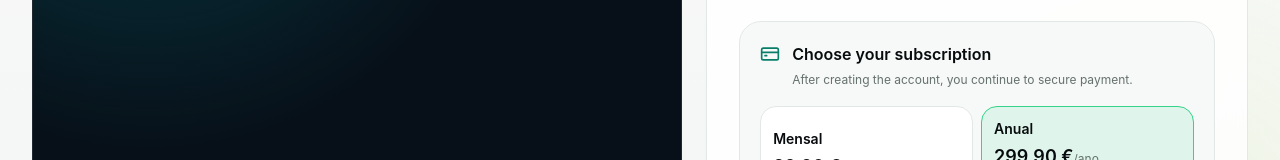
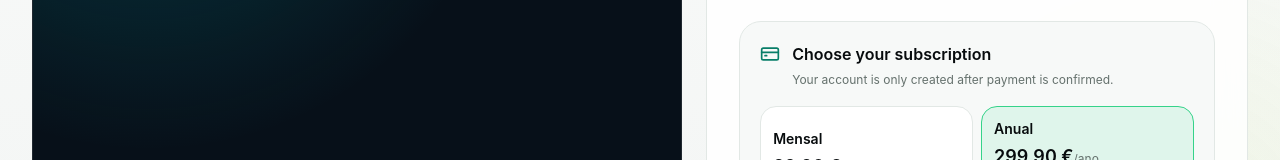
Before and after one commit to potter-53/apexcoach-web, a Next.js app: page /signup in a window 1280 px wide. Both pictures are taken after a click on the button 977 px from the left and 374 px from the top of the page. Shown: the part 482-642 px from the top of the page. Built offline with nearby package versions, Linux system fonts and the light colour scheme; no server answers.

Commit message:
copy: clarify payment-first signup

```diff
--- a/app/signup/SignupClient.jsx
+++ b/app/signup/SignupClient.jsx
@@ -622,7 +622,7 @@ export default function SignupClient() {
                       <CreditCard size={20} className="mt-0.5 shrink-0 text-[var(--accent-strong)]" />
                       <div>
                         <p className="font-semibold text-[var(--text)]">{locale === "pt" ? "Escolhe a tua subscrição" : "Choose your subscription"}</p>
-                        <p className="mt-1 text-xs leading-5 text-[var(--text-muted)]">{locale === "pt" ? "Depois de criares a conta, continuas para o pagamento seguro." : "After creating the account, you continue to secure payment."}</p>
+                        <p className="mt-1 text-xs leading-5 text-[var(--text-muted)]">{locale === "pt" ? "A conta só é criada depois de o pagamento ficar confirmado." : "Your account is only created after payment is confirmed."}</p>
                       </div>
                     </div>
                     <div className="mt-4 grid grid-cols-2 gap-2">
@@ -674,7 +674,7 @@ export default function SignupClient() {
                       <div>
                         <p className="text-xs font-semibold uppercase tracking-[0.16em] text-[var(--accent-strong)]">Resumo da subscrição</p>
                         <h3 className="mt-2 text-2xl font-semibold text-[var(--text)]">{founderIntent ? "Coach Fundador" : selectedPlan === "annual" ? "NLOCK anual" : "NLOCK mensal"}</h3>
-                        <p className="mt-2 text-sm leading-6 text-[var(--text-muted)]">Confirma os dados e segue para o checkout seguro. A conta NLOCK é criada quando avançares para o pagamento.</p>
+                        <p className="mt-2 text-sm leading-6 text-[var(--text-muted)]">Confirma os dados e segue para o checkout seguro. A conta NLOCK só é criada após a confirmação do pagamento.</p>
                       </div>
                     </div>
                     <div className="mt-5 flex items-end justify-between gap-4 rounded-2xl border border-[var(--border)] bg-[var(--surface-solid)] p-4">
```
